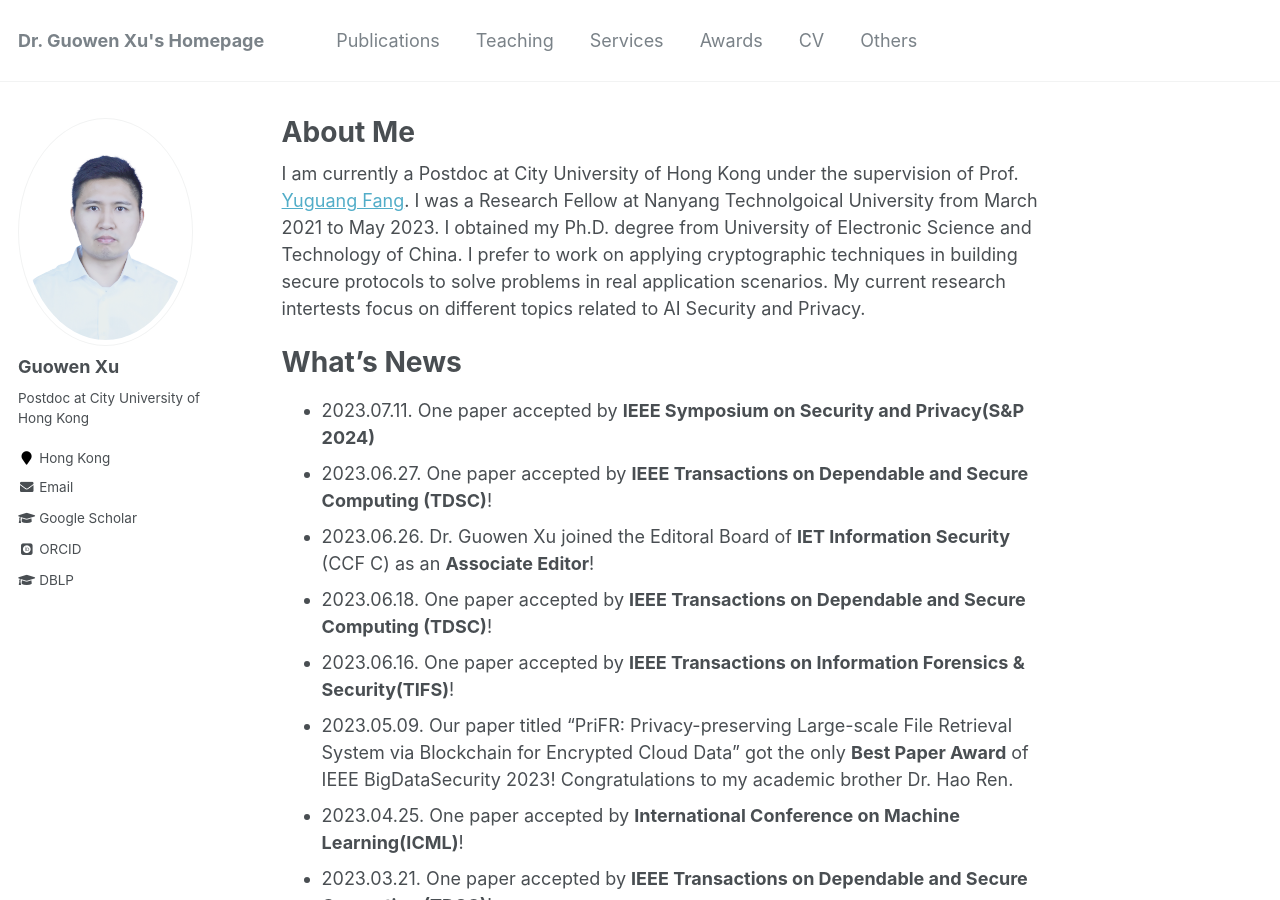
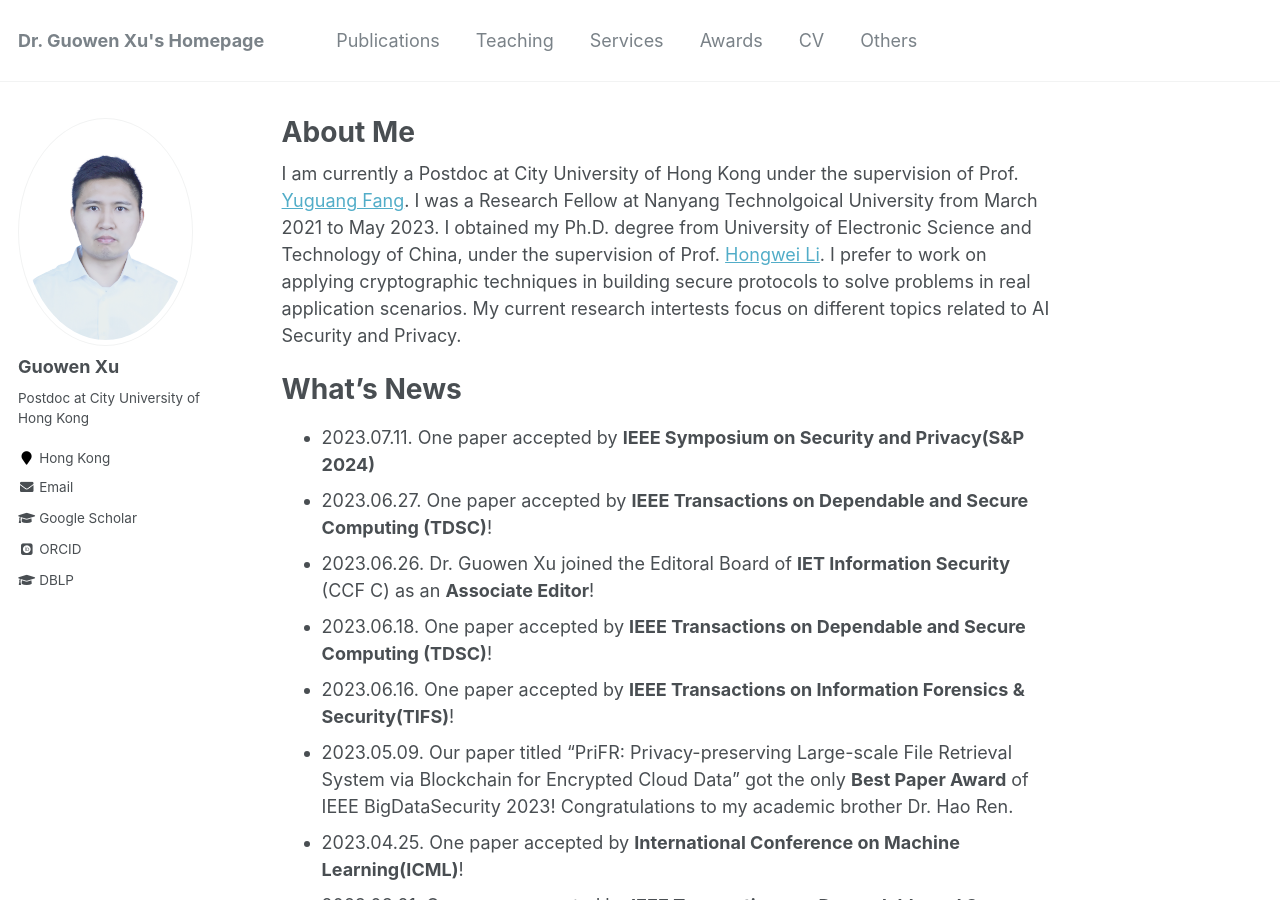
Before and after one commit to Guowen-xu/guowen-xu.github.io, a Jekyll site: the page built from _pages/about.md, in a window 1280 px wide and 900 px high. Built offline with Jekyll 4.4.1, drawn with Linux system fonts in a browser that asks for light colours; some web fonts are replaced.

Commit message:
Update about.md

```diff
--- a/_pages/about.md
+++ b/_pages/about.md
@@ -8,7 +8,7 @@ redirect_from:
   - /about.html
 ---
 
- I am currently a Postdoc at City University of Hong Kong under the supervision of Prof. [Yuguang Fang](https://www.cs.cityu.edu.hk/~yugufang/). I was a  Research  Fellow at Nanyang Technolgoical University from March 2021 to May 2023. I obtained my Ph.D. degree from University of Electronic Science and Technology of China. I prefer to work on applying cryptographic techniques in building secure protocols to solve problems in real application scenarios. My current research intertests focus on different topics related to AI Security and Privacy.
+ I am currently a Postdoc at City University of Hong Kong under the supervision of Prof. [Yuguang Fang](https://www.cs.cityu.edu.hk/~yugufang/). I was a  Research  Fellow at Nanyang Technolgoical University from March 2021 to May 2023. I obtained my Ph.D. degree from University of Electronic Science and Technology of China, under the supervision of Prof. [Hongwei Li](https://scholar.google.com.hk/citations?hl=zh-CN&user=-o6u2gwAAAAJ&view_op=list_works&sortby=pubdate). I prefer to work on applying cryptographic techniques in building secure protocols to solve problems in real application scenarios. My current research intertests focus on different topics related to AI Security and Privacy.
 
 
 What's News
```
